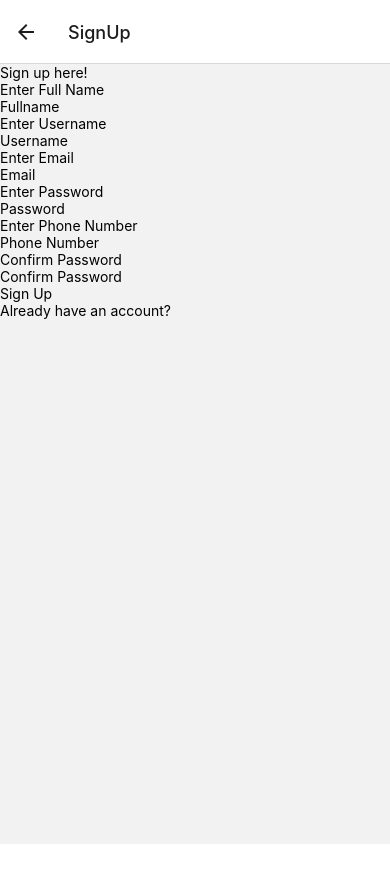
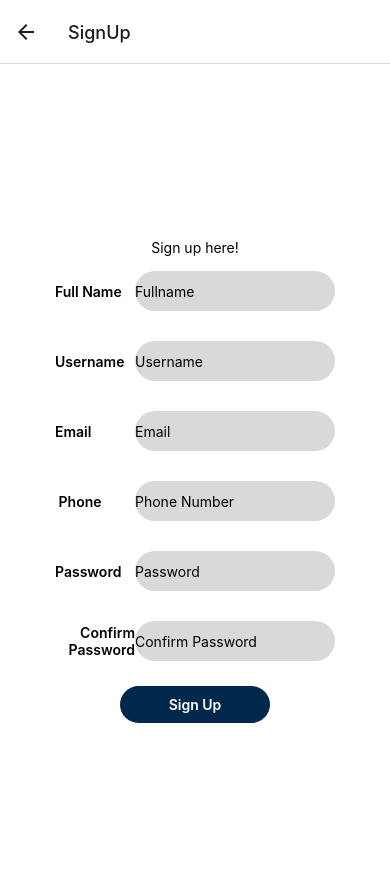
Before and after one commit to void-tech-um/mthrift, a React Native app: screen /SignUp in a window 390 px wide. Shown: the top 882 px of the page. Before the commit the page ends 844 px from the top, so only its background shows below. Built offline with nearby package versions, Linux system fonts and the light colour scheme.

Commit message:
styling for sign up page and implemented logout button

```diff
--- a/components/ItemCard.tsx
+++ b/components/ItemCard.tsx
@@ -16,7 +16,36 @@ const ItemCard = (props: any) => {
   });
   return (
     <View style={styles.container}>
-      <View style={styles.buttonContainer}>
+      <View style={{
+        display: "flex",
+        flexDirection: "column",
+        marginTop: "auto",
+        marginBottom: 20,
+        marginLeft: 10
+      }}>
+        <Text style={styles.name}>{"Michigan Jersey"}</Text>
+        {/* <Text style={styles.header}>Price: </Text> */}
+
+        <View style={{
+        display: "flex",
+        flexDirection: "row",
+        alignItems: "center",
+
+      }}>
+
+        {/* <Text style={styles.header}>Price: </Text> */}
+        <Text style={{
+           fontSize: 25,
+           color: "white",
+           marginRight: 15
+        }}>{"Size:YL"}</Text>
+        <Text style={styles.price}>{"$30"}</Text>
+
+      </View>
+
+      </View>
+
+      {<View style={styles.buttonContainer}>
         <TouchableOpacity style={styles.likeButton}>
           <Text style={styles.buttonText}>Like</Text>
         </TouchableOpacity>
@@ -26,38 +55,39 @@ const ItemCard = (props: any) => {
         <TouchableOpacity style={styles.dislikeButton}>
           <Text style={styles.buttonText}>Dislike</Text>
         </TouchableOpacity>
-      </View>
-      <Text style={styles.header}>Name: </Text>
-      <Text style={styles.info}>{itemInfo.name}</Text>
-      <Text style={styles.header}>Price: </Text>
-      <Text style={styles.info}>{itemInfo.price}</Text>
+      </View> }
+      {<Text style={styles.header}>Name: </Text> }
     </View>
   );
 };
 
 const styles = StyleSheet.create({
   container: {
-    flex: 1,
-    justifyContent: "center",
-    alignItems: "center",
+    display: "flex",
+    flexDirection: "row",
     backgroundColor: "#00274C",
-    width: 400,
+    width: "100%",
     height: 550,
     borderRadius: 20,
     marginTop: 20,
+    paddingLeft: 20,
+    paddingRight: 20,
   },
   header: {
-    alignItems: "center",
     fontSize: 20,
     fontWeight: "bold",
     color: "white",
-    marginRight: 300,
   },
-  info: {
+  name: {
     fontSize: 16,
     color: "white",
-    marginRight: 300,
-    marginBottom: 20,
+  },
+  price: {
+    fontSize: 30,
+    color: "black",
+    backgroundColor: "lightblue",
+
+    padding: 5
   },
   buttonContainer: {
     flex: 1,
--- a/screens/HomePage.tsx
+++ b/screens/HomePage.tsx
@@ -10,18 +10,6 @@ import {
   Image,
   Dimensions,
 } from "react-native";
-
-// function getOrientation(window) {
-//   return (window.width < window.height) ? 'portrait' : 'landscape'
-// }
-
-// function getFontSizeByWindowWidth(window, fontSize) {
-//   const baseWidth = 320; // width of smallest iPhone
-//   const width = (getOrientation(window) == 'portrait') ? window.width : window.height
-//   return PixelRatio.roundToNearestPixel(fontSize * (width / baseWidth));
-// }
-
-// const fontSize = getFontSizeByWindowWidth(window, 14)
 
 // display the logo in top left corner with filter button right next to it with item card in the center
 const HomePage = () => {
@@ -49,18 +37,21 @@ const styles = StyleSheet.create({
     disaplay: "flex",
     justifyContent: "center",
     alignItems: "center",
+    paddingLeft: "3%",
+    paddingRight: "3%",
     height: Dimensions.get("window").height,
-    width: Dimensions.get("window").width,
+    // width: Dimensions.get("window").width,
+    width: "100%",
   },
   cardStyle: {
-    width: 400,
+    width: "100%",
     height: 200,
   },
   topContainer: {
     display: "flex",
     flexDirection: "row",
     alignItems: "center",
-    width: 400,
+    width: "100%",
     padding: 10,
     marginTop: 5,
   },
@@ -89,7 +80,7 @@ const styles = StyleSheet.create({
     marginTop: 20,
     marginLeft: 20,
     marginRight: 20,
-    width: 350,
+    width: "100%",
   },
 });
 
--- a/screens/LoginPage.tsx
+++ b/screens/LoginPage.tsx
@@ -46,7 +46,7 @@ const LoginPage = ({ navigation }: LoginPageProps) => {
         <Text
           style={{ color: "black", fontWeight: "600", writingDirection: "rtl" }}
         >
-          Email:
+          Email
         </Text>
         <TextInput
           style={{
@@ -62,7 +62,7 @@ const LoginPage = ({ navigation }: LoginPageProps) => {
         <Text
           style={{ color: "black", fontWeight: "600", writingDirection: "rtl" }}
         >
-          Password:
+          Password
         </Text>
         <TextInput
           style={{
--- a/screens/ProfilePage.tsx
+++ b/screens/ProfilePage.tsx
@@ -10,7 +10,7 @@ interface ProfileProps {
 }
 
 
-const ProfilePage = ({ navigation }: ProfileProps) => {
+const ProfilePage = ({  }: ProfileProps) => {
   //extract user info from userContext (aka the user information)
   const { info } = useUserContext();
   const onSelling = () => {
@@ -26,6 +26,7 @@ const ProfilePage = ({ navigation }: ProfileProps) => {
 
   const authLogOut = useAuth();
   const handleLogOut = () => {
+    //Alert.alert("Are you sure you want to log out?");
     setLoggedIn(false);
     authLogOut.signOut();
   };
@@ -33,7 +34,7 @@ const ProfilePage = ({ navigation }: ProfileProps) => {
   return (
     <View style={styles.page}>
       <View style={styles.profileInfo}>
-        <TouchableOpacity onPress={handleLogOut} style={styles.logoutButton}>
+        <TouchableOpacity onPress={handleLogOut}>
           <Text style={styles.logoutButton}>Logout</Text>
         </TouchableOpacity>
         <Text style={styles.fullName}>{info.fullName}</Text>
@@ -121,9 +122,14 @@ const styles = StyleSheet.create({
     color: "white",
   },
   logoutButton: {
-    alignItems: "center",
+    width: 120,
+    color: "white",
+    textAlign: "center",
     backgroundColor: "darkred",
-    padding: 10,
+    paddingLeft: 20,
+    paddingRight: 20,
+    paddingTop: 10,
+    paddingBottom: 10,
     borderRadius: 20,
     marginTop: 20,
     marginRight: 20,
--- a/screens/SignUpPage.tsx
+++ b/screens/SignUpPage.tsx
@@ -1,5 +1,5 @@
 import React, { useState } from "react";
-import { Text, View, TextInput, TouchableOpacity, Alert } from "react-native";
+import { StyleSheet, Text, View, TextInput, TouchableOpacity, Alert, Dimensions } from "react-native";
 import { useAuth } from "../App";
 import { useUserContext } from "../App";
 interface SignUpProps {
@@ -36,10 +36,13 @@ const SignUpPage = ({ navigation }: SignUpProps) => {
   };
 
   return (
-    <View>
+    <View style={styles.container}>
       <Text>Sign up here!</Text>
-      <Text>Enter Full Name</Text>
+
+      <View style={styles.userInputContainer}>
+        <Text style={{ color: "black", fontWeight: "600", writingDirection: "rtl" }}>Full Name</Text>
         <TextInput
+          style={styles.inputTextBox}
           placeholder="Fullname"
           value={userInfo.fullName}
           onChangeText={(val) =>
@@ -48,8 +51,12 @@ const SignUpPage = ({ navigation }: SignUpProps) => {
             })
           }
         />
-      <Text>Enter Username</Text>
+      </View>
+
+      <View style={styles.userInputContainer}>
+          <Text style={{ color: "black", fontWeight: "600", writingDirection: "rtl" }}>Username</Text>
           <TextInput
+            style={styles.inputTextBox}
             placeholder="Username"
             value={userInfo.username}
             onChangeText={(val) =>
@@ -58,8 +65,13 @@ const SignUpPage = ({ navigation }: SignUpProps) => {
               })
             }
           />
-      <Text>Enter Email</Text>
+      </View>
+
+
+      <View style={styles.userInputContainer}>
+        <Text style={{ color: "black", fontWeight: "600", writingDirection: "rtl" }}>Email</Text>
         <TextInput
+        style={styles.inputTextBox}
           placeholder="Email"
           value={userInfo.email}
           onChangeText={(val) =>
@@ -68,8 +80,26 @@ const SignUpPage = ({ navigation }: SignUpProps) => {
             })
           }
         />
-      <Text>Enter Password</Text>
+      </View>
+
+      <View style={styles.userInputContainer}>
+        <Text style={{ color: "black", fontWeight: "600", writingDirection: "rtl" }}>Phone </Text>
         <TextInput
+          style={styles.inputTextBox}
+          placeholder="Phone Number"
+          value={userInfo.phoneNumber}
+          onChangeText={(val) =>
+            setUserInfo((prev) => {
+              return { ...prev, phoneNumber: val };
+            })
+          }
+        />
+      </View>
+
+      <View style={styles.userInputContainer}>
+        <Text style={{ color: "black", fontWeight: "600", writingDirection: "rtl" }}>Password</Text>
+        <TextInput
+          style={styles.inputTextBox}
           placeholder="Password"
           value={userInfo.password}
           onChangeText={(val) =>
@@ -78,30 +108,72 @@ const SignUpPage = ({ navigation }: SignUpProps) => {
             })
         }
         />
-      <Text>Enter Phone Number</Text>
+      </View>
+
+      <View style={styles.userInputContainer}>
+        <Text style={{ color: "black", fontWeight: "600", writingDirection: "rtl" }}>Confirm Password</Text>
         <TextInput
-        placeholder="Phone Number"
-        value={userInfo.phoneNumber}
-        onChangeText={(val) =>
-          setUserInfo((prev) => {
-            return { ...prev, phoneNumber: val };
-          })
-        }
-      />
-
-      <Text>Confirm Password</Text>
-      <TextInput
+          style={styles.inputTextBox}
           placeholder="Confirm Password"
           value={confirmPassword}
           onChangeText={setConfirmPassword}
         />
+      </View>
+
+      <View style={styles.button}>
         <TouchableOpacity onPress={handleSignUp}>
-        <Text>Sign Up</Text>
+          <Text style={{ color: "#FFFFFF", fontWeight: "600" }}>Sign Up</Text>
         </TouchableOpacity>
-      <TouchableOpacity onPress={() => navigation.navigate("Login")}>
-        <Text>Already have an account?</Text>
-      </TouchableOpacity>
+      </View>
     </View>
   );
 };
+
+const styles = StyleSheet.create({
+  inputTextBox: {
+    height: 40,
+    width: 200,
+    backgroundColor: "#D9D9D9",
+    borderRadius: 20,
+  },
+  container: {
+    display: "flex",
+    justifyContent: "center",
+    alignItems: "center",
+    backgroundColor: "#FFFFFF",
+    height: Dimensions.get("window").height,
+    width: Dimensions.get("window").width,
+  },
+  userInputContainer: {
+    display: "flex",
+    flexDirection: "row",
+    justifyContent: "space-between",
+    alignItems: "center",
+    width: 300,
+    padding: 10,
+    margin: 5,
+  },
+  button: {
+    alignItems: "center",
+    backgroundColor: "#00274C",
+    padding: 10,
+    borderRadius: 50,
+    width: 150,
+    margin: 10,
+  },
+  button2: {
+    alignItems: "center",
+    backgroundColor: "#00274C",
+    padding: 10,
+    borderRadius: 50,
+    width: 200,
+    margin: 10,
+  },
+
+  buttonContainer: {
+    alignItems: "center",
+    padding: 40,
+  },
+});
+
 export default SignUpPage;
```
Lines whose indentation alone changed are shown as unchanged.
